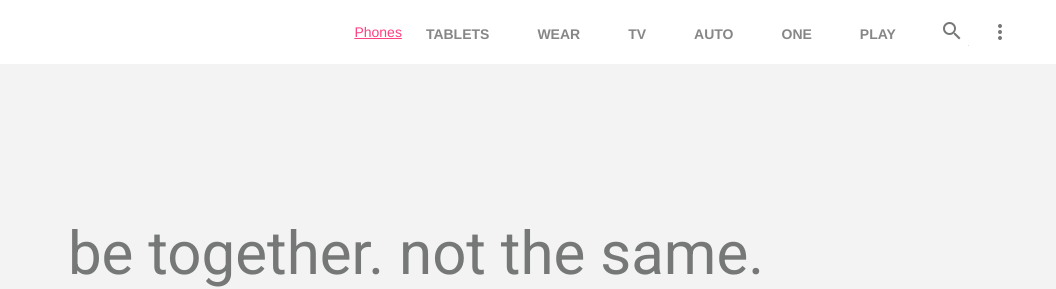
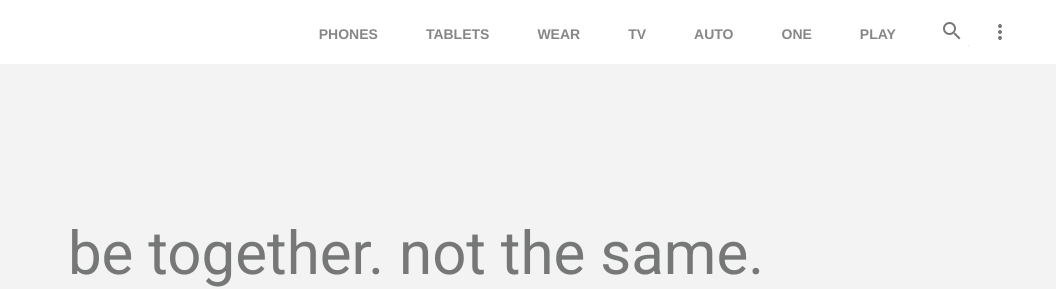
Before and after one commit to pcbenachio/Desafio2.0, a website: page templates/android-dot-com/index.html in a window 1280 px wide. Shown: the top 289 px of the page, 224-1280 px from the left. Drawn offline with nearby package versions, Linux system fonts and the light colour scheme; files that its build step writes are made by us from their sources.

Commit message:
Update index.html

```diff
--- a/templates/android-dot-com/index.html
+++ b/templates/android-dot-com/index.html
@@ -74,7 +74,7 @@ j=d.createElement(s),dl=l!='dataLayer'?'&l='+l:'';j.async=true;j.src=
           <!-- Navigation -->
           <div class="android-navigation-container">
             <nav class="android-navigation mdl-navigation">
-              <a class="menu_principal" href="" target="_blank">Phones</a>
+              <a class="mdl-navigation__link mdl-typography--text-uppercase" href="" target="_blank">Phones</a>
 	            <a class="mdl-navigation__link mdl-typography--text-uppercase" href="" target="_blank">Tablets</a>
 	            <a class="mdl-navigation__link mdl-typography--text-uppercase" href="" target="_blank">Wear</a>
 	            <a class="mdl-navigation__link mdl-typography--text-uppercase" href="" target="_blank">TV</a>
```
Lines whose indentation alone changed are shown as unchanged.
